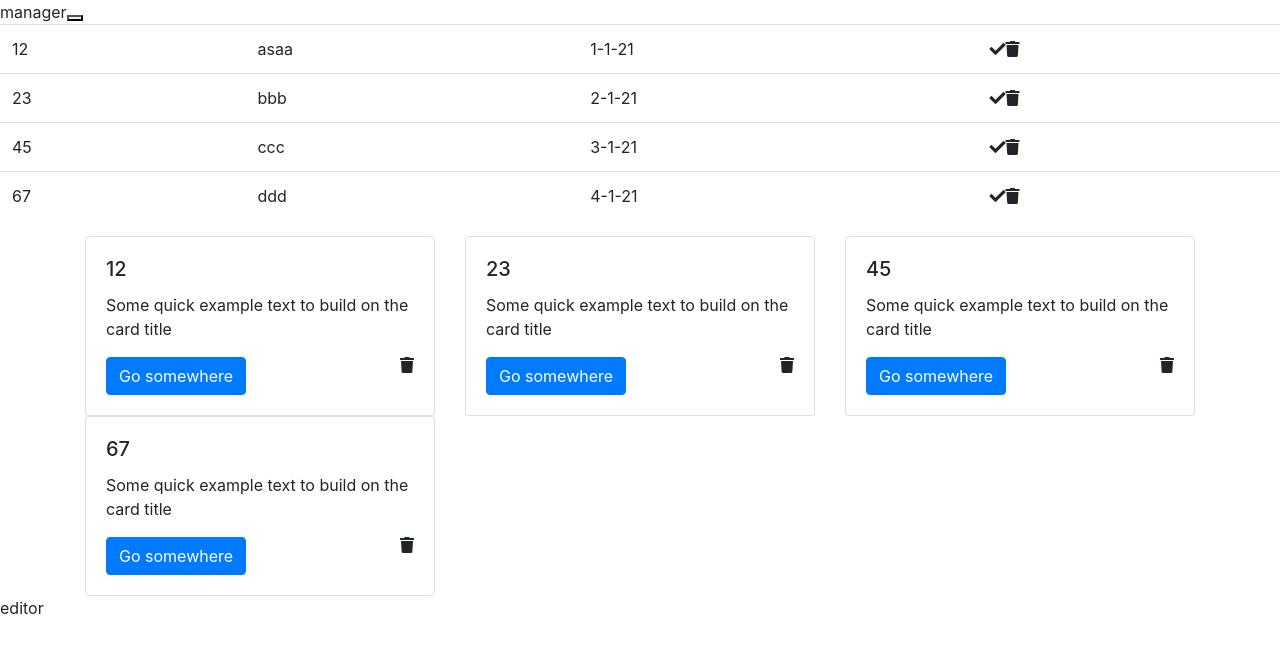
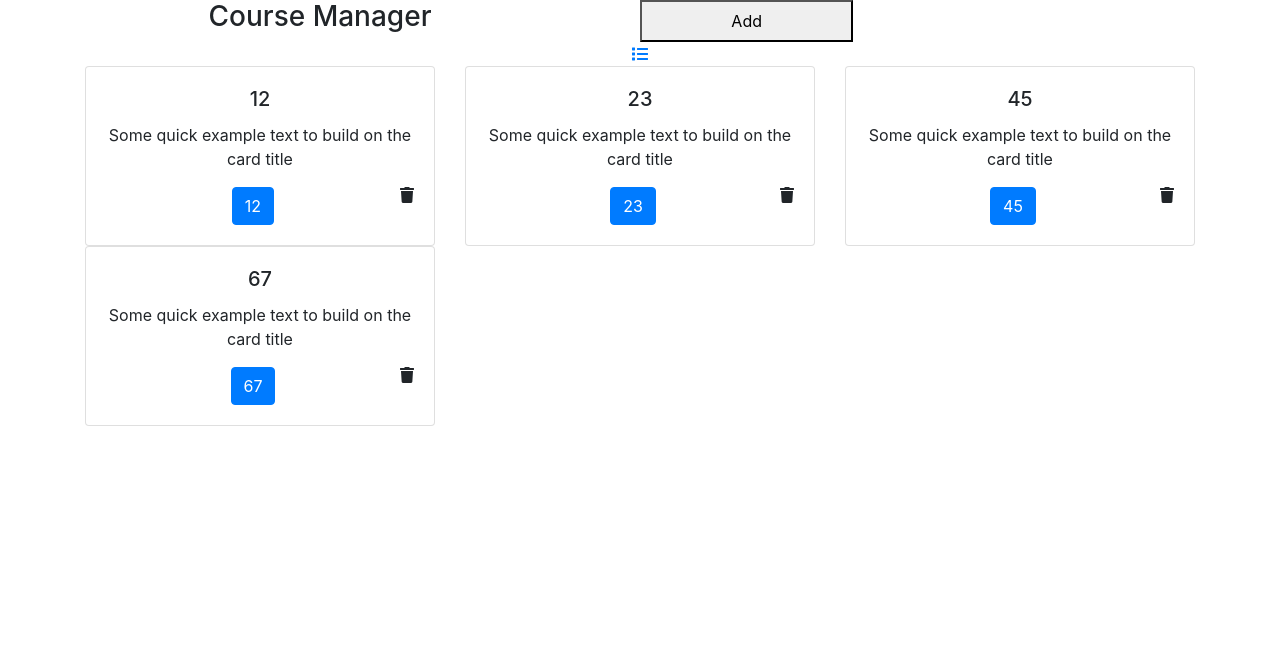
Before and after one commit to Mira414/wbdv-sp21-001557591-client-react, a React (Create React App) app: page /course/grid in a window 1280 px wide. Shown: the top 652 px of the page. Built offline with nearby package versions, Linux system fonts and the light colour scheme.

Commit message:
naviget to courseEditor and go back

```diff
--- a/package.json
+++ b/package.json
@@ -10,6 +10,7 @@
     "bootstrap": "^4.6.0",
     "react": "^17.0.1",
     "react-dom": "^17.0.1",
+    "react-router-dom": "^5.2.0",
     "react-scripts": "4.0.2",
     "web-vitals": "^1.1.0"
   },
--- a/src/App.js
+++ b/src/App.js
@@ -1,24 +1,17 @@
 import logo from './logo.svg';
 import './App.css';
+import React from "react";
+import CourseManager from "./component/course-manager";
+import CourseEditor from "./component/course-editor";
+import {BrowserRouter, Route} from "react-router-dom";
 
-function App() {
+const App = () =>{
   return (
-    <div className="App">
-      <header className="App-header">
-        <img src={logo} className="App-logo" alt="logo" />
-        <p>
-          Edit <code>src/App.js</code> and save to reload.
-        </p>
-        <a
-          className="App-link"
-          href="https://reactjs.org"
-          target="_blank"
-          rel="noopener noreferrer"
-        >
-          Learn React
-        </a>
-      </header>
-    </div>
+    <BrowserRouter>
+        <div className="container-fluid">
+            <CourseManager />
+        </div>
+    </BrowserRouter>
   );
 }
 
--- a/src/component/course-card.js
+++ b/src/component/course-card.js
@@ -1,11 +1,12 @@
 import React from 'react'
+import {Link} from "react-router-dom";
 
 const CourseCard = ({deleteCourse, course})=>{
     return <div className="col-4"><div className="card">
         <div className="card-body">
             <h5 className="card-title">{course.title}</h5>
             <p className="card-text">Some quick example text to build on the card title </p>
-            <a href="#" className="btn btn-primary">Go somewhere</a>
+            <Link to="/course/editor" className="btn btn-primary"> {course.title}</Link>
             <i onClick={deleteCourse} className="float-right fas fa-trash"></i>
         </div>
     </div></div>
--- a/src/component/course-editor.js
+++ b/src/component/course-editor.js
@@ -1,7 +1,14 @@
 import React from "react";
+import {Link} from "react-router-dom"
 
-const CourseEditor = () => {
-    return <div>editor</div>
+const CourseEditor = ({props}) => {
+    console.log("editor" + props.history)
+    return <div>
+        <i onClick={()=>props.history.goBack()}
+           className="fas fa-arrow-left"></i>
+        <h4>editor</h4>
+    </div>
+
 }
 
 export default CourseEditor
--- a/src/component/course-grid.js
+++ b/src/component/course-grid.js
@@ -1,12 +1,18 @@
 import React from "react";
 import CourseCard from "./course-card";
+import {Link} from "react-router-dom";
 
 const CourseGrid = ({deleteCourse, courses}) =>{
     return (
             <div className="container">
+                <Link to="/course/table">
+                    <i className="fas fa-list"></i>
+                </Link>
                 <div className="row">
                         {courses.map(course =>
-                            <CourseCard deleteCourse={deleteCourse} course={course} />)}
+                            <CourseCard
+                                deleteCourse={deleteCourse}
+                                course={course} />)}
                     </div>
             </div>)
 }
--- a/src/component/course-manager.js
+++ b/src/component/course-manager.js
@@ -1,6 +1,9 @@
 import React from "react";
+import {Route} from "react-router-dom"
+import {Link} from "react-router-dom"
 import CourseTable from "./course-table";
 import CourseGrid from "./course-grid";
+import CourseEditor from "./course-editor";
 
 export default class CourseManager extends React.Component {
     state = {
@@ -13,7 +16,6 @@ export default class CourseManager extends React.Component {
     }
 
     addCourses= ()=>{
-        alert("add")
         let newCourse = {
             title: "new course",
             owner: "me",
@@ -32,10 +34,26 @@ export default class CourseManager extends React.Component {
     render() {
         return (
             <div className="App">
-                manager
-                <button onClick={this.addCourses}></button>
-                <CourseTable deleteCourse = {this.deleteCourse} courses= {this.state.courses}/>
-                <CourseGrid deleteCourse = {this.deleteCourse} courses = {this.state.courses}/>
+                <div className="row">
+                    <h3 className="col-6">Course Manager</h3>
+                    <button onClick={this.addCourses} className="col-2">Add</button>
+                </div>
+                <Route path="/course/table">
+                    <CourseTable
+                        deleteCourse = {this.deleteCourse}
+                        courses= {this.state.courses}/>
+                </Route>
+                <Route path="/course/grid">
+                    <CourseGrid
+                        deleteCourse = {this.deleteCourse}
+                        courses = {this.state.courses}/>
+                </Route>
+                <Route path="/course/editor"
+                       render={(props)=> {
+                           console.log(props)
+                           return <CourseEditor props={props}/>}}>
+
+                </Route>
             </div>
         )
     }
--- a/src/component/course-row.js
+++ b/src/component/course-row.js
@@ -1,9 +1,12 @@
 import React from "react";
+import {Link} from "react-router-dom"
 
 const CourseRow = ({deleteCourse,course})=>{
     return (
         <tr>
-            <td>{course.title}</td>
+            <td>
+                <Link to="/course/editor"> {course.title}</Link>
+            </td>
             <td>{course.owner}</td>
             <td>{course.modified}</td>
             <td>
--- a/src/component/course-table.js
+++ b/src/component/course-table.js
@@ -1,5 +1,6 @@
 import React from "react";
 import CourseRow from "./course-row";
+import {Link} from "react-router-dom";
 
 export default class CourseTable extends React.Component {
     constructor(props) {
@@ -8,6 +9,10 @@ export default class CourseTable extends React.Component {
 
     render(){
         return(
+            <div>
+                <Link to="/course/grid">
+                    <i className="fas fa-th float-right"></i>
+                </Link>
                 <table className="table">
                     <tbody>
                     {
@@ -20,6 +25,7 @@ export default class CourseTable extends React.Component {
                     }
                     </tbody>
                 </table>
+            </div>
         )
     }
 }
--- a/src/index.js
+++ b/src/index.js
@@ -3,22 +3,16 @@ import ReactDOM from 'react-dom';
 import 'bootstrap/dist/css/bootstrap.min.css'
 import '@fortawesome/fontawesome-free/css/all.min.css'
 import './index.css';
-import CourseManager from "./component/course-manager";
-import CourseEditor from "./component/course-editor";
-import reportWebVitals from './reportWebVitals';
+import App from "./App";
 
 ReactDOM.render(
   // <React.StrictMode>
   //   <App />
   // </React.StrictMode>,
-    <div>
-       <CourseManager />
-       <CourseEditor />
-    </div>,
+    <App />,
   document.getElementById('root')
 );
 
 // If you want to start measuring performance in your app, pass a function
 // to log results (for example: reportWebVitals(console.log))
 // or send to an analytics endpoint. Learn more: https://bit.ly/CRA-vitals
-reportWebVitals();
```
Also changed, not shown: 1 other file (tests, documents, lock files or other folders). Lines whose indentation alone changed are shown as unchanged.
